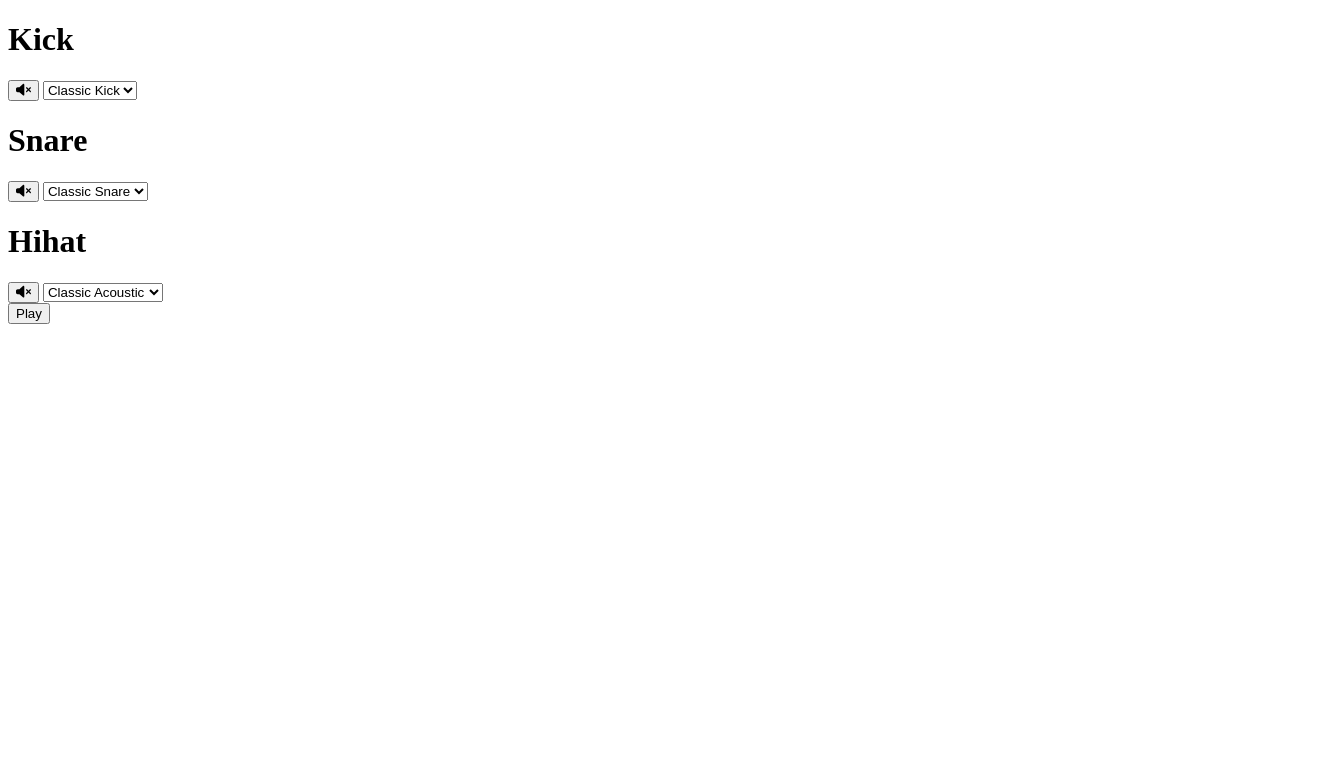
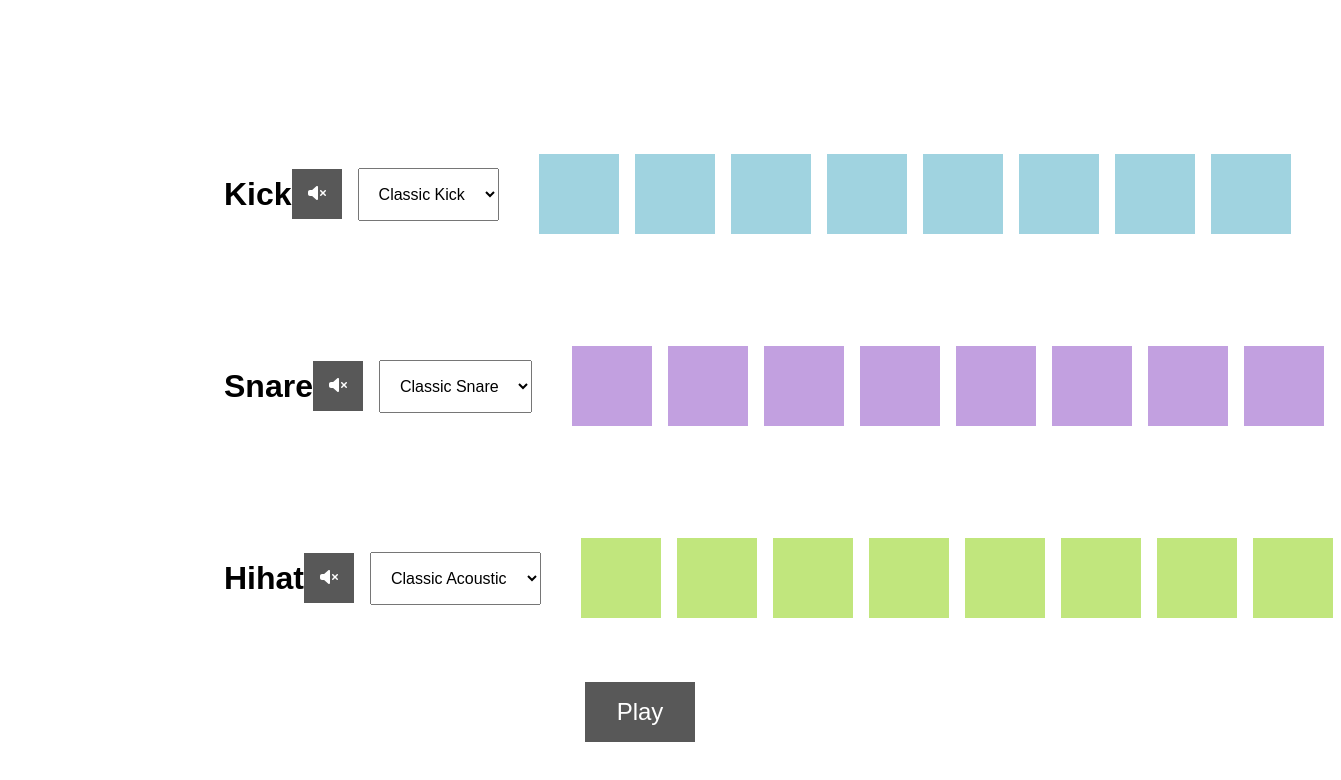
Before and after one commit to Deberhams/DJ-app, a website: page #src/index.html in a window 1280 px wide. Shown: the whole page, 1341 px wide, since content can reach past the window. Drawn offline with nearby package versions, Linux system fonts and the light colour scheme; files that its build step writes are made by us from their sources.

Commit message:
CSS setup

```diff
--- a/#src/index.html
+++ b/#src/index.html
@@ -80,8 +80,8 @@
                 <div class="pad hihat-pad b7"></div>
             </div>
         </div>
+        <button class="play">Play</button>
     </div>
-    <button class="play">Play</button>
     <audio class="kick-sound" src="./sounds/allSounds/kick-classic.wav"></audio>
     <audio class="snare-sound" src="./sounds/allSounds/snare-acoustic01.wav"></audio>
     <audio class="hihat-sound" src="./sounds/allSounds/hihat-acoustic01.wav"></audio>
--- a/#src/sass/style.sass
+++ b/#src/sass/style.sass
@@ -10,3 +10,94 @@
 
 div
     background: url("../img/Cover.jpg") 0 0 no-repeat
+
+*
+    margin: 0
+    padding: 0
+    box-sizing: border-box
+
+body
+    font-family: sans-serif
+
+i,svg
+    pointer-events: none
+
+.kick-pad,
+.snare-pad,
+.hihat-pad
+    width: 5rem
+    height: 5rem
+    margin: 1rem 0.5rem
+    cursor: pointer
+
+.kick-pad
+    background: rgb(160,211,224)
+
+.snare-pad
+    background: rgb(194, 160, 224)
+
+.hihat-pad
+    background: rgb(193, 230, 125)
+
+.kick-pad.active
+    background: #55d2f2
+
+.snare-pad.active
+    background: rgb(174, 107, 232)
+
+.hihat-pad.active
+    background: rgb(179, 243, 61)
+
+.sequencer
+    display: flex
+    min-height: 100vh
+    flex-direction: column
+    align-items: center
+    justify-content: center
+
+.hihat-track,
+.snare-track,
+.kick-track
+    display: flex
+    align-items: center
+    width: 70%
+    justify-content: space-between
+    margin-top: 5rem
+
+.kick,
+.snare,
+.hihat
+    display: flex
+
+.controls
+    display: flex
+    justify-content: space-between
+    align-items: center
+    flex: 1
+    margin: 0rem 2rem
+
+.controls button
+    padding: 1rem
+    border: none
+    background: rgb(88, 88, 88)
+    color: white
+    font-size: 1rem
+    cursor: pointer
+    transition: all 0.5s ease
+
+.pad
+    transition: all 0.5s ease
+
+.play
+    padding: 1rem 2rem
+    font-size: 1.5rem
+    background: rgb(88, 88, 88)
+    color: white
+    border: none
+    cursor: pointer
+    margin-top: 3rem
+
+select
+    padding: 1rem
+    font-size: 1rem
+    margin-left: 1rem
```
Also changed, not shown: DJ-app/index.html (+1 -1 lines), DJ-app/css/style.css, DJ-app/css/style.min.css.
